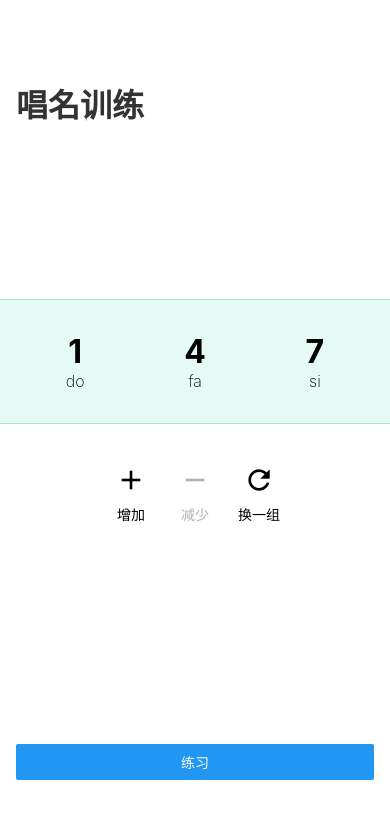
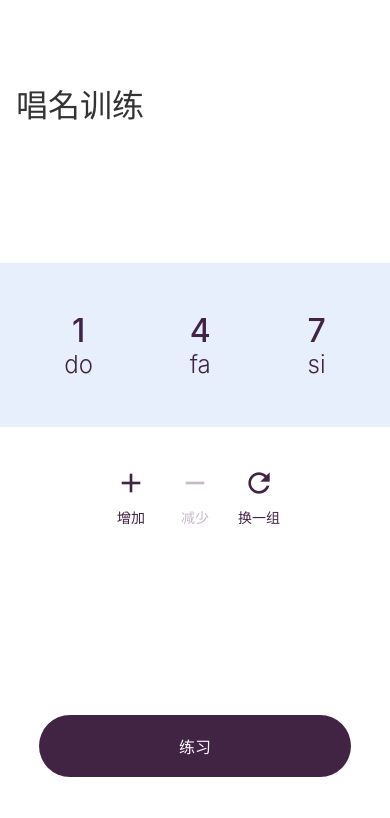
Before and after one commit to onlyzlc/doremi, a React Native app in the folder doremi/: screen / in a window 390 px wide. Shown: the top 818 px of the page. Built offline with nearby package versions, Linux system fonts and the light colour scheme.

Commit message:
样式调整1（进度条组件需重新下载最新文件）

```diff
--- a/doremi/App.js
+++ b/doremi/App.js
@@ -1,9 +1,10 @@
 /* eslint-disable react/prop-types */
 import { React, useState } from "react";
 import { StatusBar } from "expo-status-bar";
-import { StyleSheet, Text, View, Button } from "react-native";
+import { StyleSheet, Text, View } from "react-native";
+import { H1 } from "./components/Header";
 import IconButton from "./components/IconButton";
-// import Button from "./components/Button";
+import Button from "./components/Button";
 // import MaterialIcons from "@expo/vector-icons/MaterialIcons";
 import AsyncStorage from "@react-native-async-storage/async-storage";
 import NoteList from "./components/NoteList";
@@ -22,6 +23,7 @@ import SpeechRecognition from "./components/SpeechRecognition";
 import ProgressBarAnimated from "react-native-progress-bar-animated";
 // import VoiceTest from "./VoiceTestFuncComp";
 import { Svg_Complete } from "./components/SvgIcons";
+import { Colors } from "./components/ComStyle";
 
 const solfa = ["do", "re", "mi", "fa", "sol", "la", "si"];
 
@@ -29,7 +31,13 @@ const solfa = ["do", "re", "mi", "fa", "sol", "la", "si"];
 function Question({ note, showAnswer }) {
   return (
     <View style={styles.note}>
-      <Text style={{ fontSize: 200, fontWeight: 700, textAlign: "center" }}>
+      <Text
+        style={{
+          color: Colors.main,
+          fontSize: 200,
+          fontWeight: 50,
+          textAlign: "center",
+        }}>
         {note}
       </Text>
       {showAnswer && (
@@ -151,12 +159,19 @@ export default function App() {
   };
 
   return (
-    <View style={[styles.container, { paddingTop: 64 }]}>
+    <View
+      style={[
+        styles.container,
+        {
+          paddingTop: 64,
+          backgroundColor: practiceStatus != "setting" && Colors.light,
+        },
+      ]}>
       {/* 设置界面 */}
       {practiceStatus == "setting" && (
         <View style={styles.content}>
           <View style={styles.titleBar}>
-            <Text style={styles.title}>唱名训练</Text>
+            <H1 title="唱名训练" />
           </View>
           {/* 音符展示区 */}
           <View style={styles.topic}>
@@ -194,13 +209,14 @@ export default function App() {
         <View style={styles.content}>
           {/* 顶部栏进度条、关闭按钮 */}
           <View style={styles.titleBar}>
-            {/* <Text style={styles.title}>
-              {currentNumber} / {totalCount}
-            </Text> */}
             <ProgressBarAnimated
               width={200}
               value={(currentNumber / totalCount) * 100}
               backgroundColorOnComplete="#6CC644"
+              backgroundColor={Colors.secondary}
+              underlyingColor={Colors.foreground}
+              // borderWidth={0}
+              borderRadius={10}
             />
             <IconButton name="close" size={64} onPress={exit} />
           </View>
@@ -276,13 +292,6 @@ const styles = StyleSheet.create({
     justifyContent: "space-between",
     alignItems: "center",
   },
-  title: {
-    color: "rgb(51, 51, 51)",
-    fontSize: 32,
-    fontWeight: 700,
-    textAlign: "left",
-    flex: 1,
-  },
   topic: {
     width: "100%",
     display: "flex",
@@ -298,7 +307,7 @@ const styles = StyleSheet.create({
   controlBar: {
     display: "flex",
     flexDirection: "row",
-    justifyContent: "center",
+    justifyContent: "space-between",
     alignItems: "center",
     paddingVertical: 32,
   },
--- a/doremi/components/Button.js
+++ b/doremi/components/Button.js
@@ -1,15 +1,16 @@
 /* eslint-disable react/prop-types */
 import { React } from "react";
 import { StyleSheet, View, Pressable, Text } from "react-native";
+import { Colors } from "./ComStyle";
 
-export default function Button({ label, theme, onPress }) {
+export default function Button({ title, theme, onPress }) {
   if (theme == "primary") {
     return (
       <View style={[styles.buttonContainer]}>
         <Pressable
           style={[styles.button, { backgroundColor: "#0A59F7" }]}
           onPress={onPress}>
-          <Text style={[styles.buttonLabel, { color: "#fff" }]}> {label}</Text>
+          <Text style={[styles.buttonLabel, { color: "#fff" }]}> {title}</Text>
         </Pressable>
       </View>
     );
@@ -17,7 +18,7 @@ export default function Button({ label, theme, onPress }) {
   return (
     <View style={styles.buttonContainer}>
       <Pressable style={styles.button} onPress={onPress}>
-        <Text style={styles.buttonLabel}>{label}</Text>
+        <Text style={styles.buttonLabel}>{title}</Text>
       </Pressable>
     </View>
   );
@@ -39,10 +40,10 @@ const styles = StyleSheet.create({
     alignItems: "center",
     justifyContent: "center",
     flexDirection: "row",
-    backgroundColor: "#0000000C",
+    backgroundColor: Colors.cantrol,
   },
   buttonLabel: {
-    color: "#0A59F7",
+    color: Colors.foreground,
     fontSize: 16,
   },
   buttonIcon: {
--- /dev/null
+++ b/doremi/components/ComStyle.js
@@ -0,0 +1,9 @@
+export const Colors = {
+  light: "rgb(231, 238, 252)",
+  main: "rgb(65, 35, 68)",
+  secondary: "rgb(255, 192, 60)",
+  cantrol: "rgb(65, 35, 68)",
+  foreground: "rgb(255, 255, 255)",
+};
+
+export const Font = {};
--- /dev/null
+++ b/doremi/components/Header.js
@@ -0,0 +1,16 @@
+/* eslint-disable react/prop-types */
+import { React } from "react";
+import { StyleSheet, Text } from "react-native";
+
+export const H1 = ({ title }) => {
+  return <Text style={styles.h1}>{title}</Text>;
+};
+
+const styles = StyleSheet.create({
+  h1: {
+    color: "rgb(51, 51, 51)",
+    fontSize: 32,
+    fontWeight: 500,
+    textAlign: "left",
+  },
+});
--- a/doremi/components/IconButton.js
+++ b/doremi/components/IconButton.js
@@ -2,6 +2,7 @@
 import { React } from "react";
 import { StyleSheet, View, Pressable, Text } from "react-native";
 import MaterialIcons from "@expo/vector-icons/MaterialIcons";
+import { Colors } from "./ComStyle";
 
 export default function IconButton({
   onPress,
@@ -32,11 +33,11 @@ const styles = StyleSheet.create({
   },
   icon: {
     textAlign: "center",
-    color: "#000",
+    color: Colors.main,
     padding: 8,
   },
   iconLabel: {
-    color: "#000",
+    color: Colors.main,
     textAlign: "center",
   },
 });
--- a/doremi/components/NoteList.js
+++ b/doremi/components/NoteList.js
@@ -1,16 +1,13 @@
 /* eslint-disable react/prop-types */
 import { React } from "react";
 import { Text, View, StyleSheet } from "react-native";
+import { Colors } from "./ComStyle";
 
 export default function NoteList({ notes, solfa }) {
   const noteList = notes.map((n) => (
-    <View key={n} style={styles.note}>
-      <Text style={{ fontSize: 32, fontWeight: 700, textAlign: "center" }}>
-        {n}
-      </Text>
-      <Text style={{ fontSize: 16, fontWeight: 200, textAlign: "center" }}>
-        {solfa[n - 1]}
-      </Text>
+    <View key={n}>
+      <Text style={styles.note}>{n}</Text>
+      <Text style={styles.solfa}>{solfa[n - 1]}</Text>
     </View>
   ));
   return <View style={styles.notesList}>{noteList}</View>;
@@ -18,9 +15,16 @@ export default function NoteList({ notes, solfa }) {
 
 const styles = StyleSheet.create({
   note: {
-    // width: 60,
-    // height: 80,
-    flex: "auto",
+    fontSize: 32,
+    fontWeight: 500,
+    textAlign: "center",
+    color: Colors.main,
+  },
+  solfa: {
+    fontSize: 24,
+    fontWeight: 300,
+    textAlign: "center",
+    color: Colors.main,
   },
   notesList: {
     width: "100%",
@@ -33,11 +37,7 @@ const styles = StyleSheet.create({
     flexGrow: 0,
     // marginVertical: 50,
     paddingHorizontal: 16,
-    paddingVertical: 32,
-    borderBottomWidth: 1,
-    borderTopWidth: 1,
-    borderBottomColor: "rgb(168, 227, 215)",
-    borderTopColor: "rgb(168, 227, 215)",
-    backgroundColor: "rgb(229, 249, 245)",
+    paddingVertical: 48,
+    backgroundColor: Colors.light,
   },
 });
```
Also changed, not shown: 1 other file (tests, documents, lock files or other folders).
